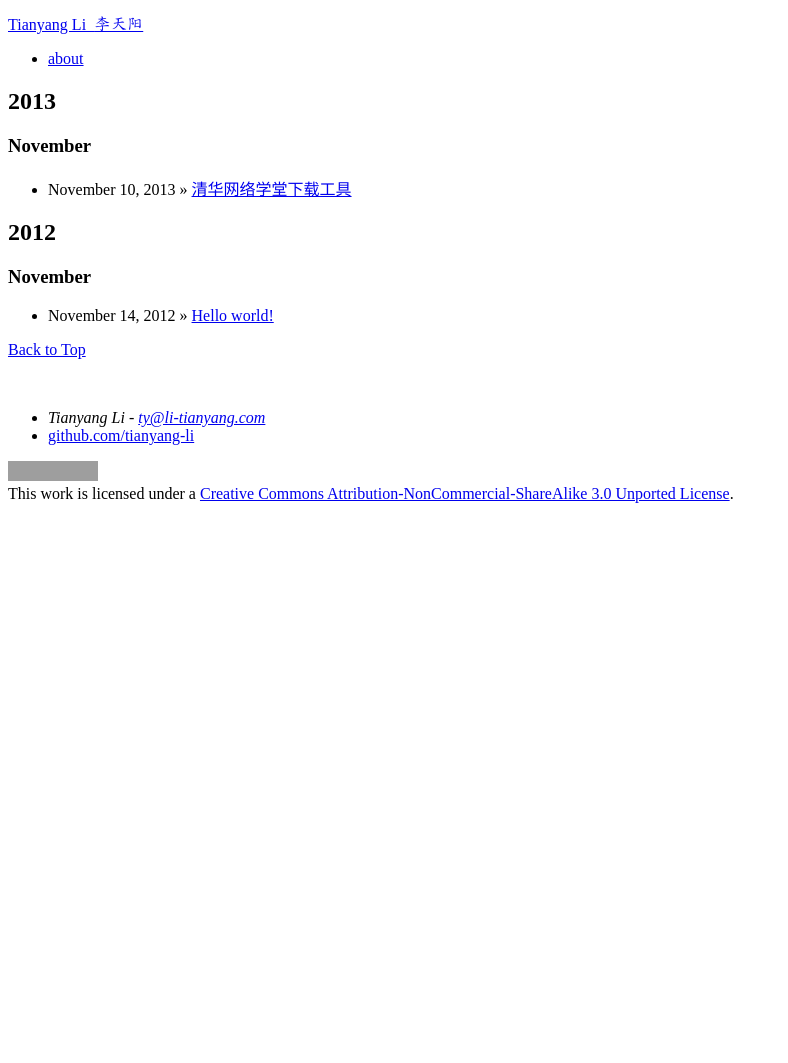
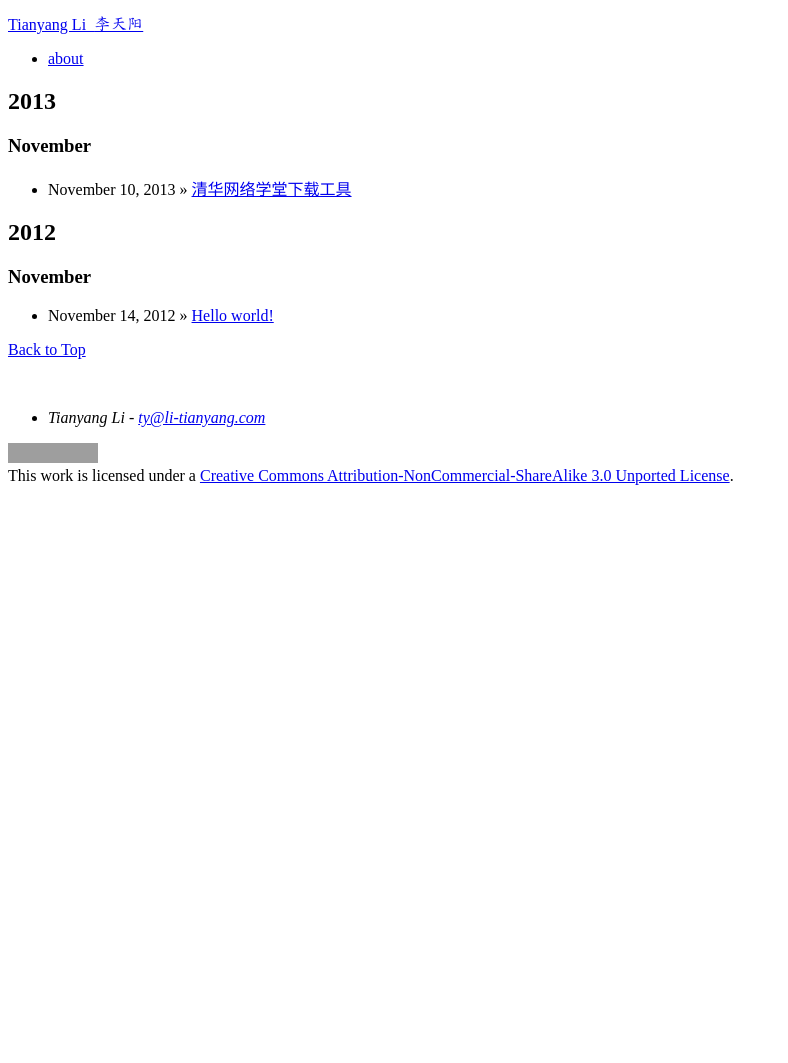
Before and after one commit to li-tianyang/li-tianyang.github.com, a Jekyll site: the page built from blog.html, in a window 1280 px wide. Shown: the whole page, without its empty margins (0-788 px from the left). Built offline with Jekyll 4.4.1, drawn with Linux system fonts in a browser that asks for light colours; grey boxes are pictures that could not be loaded.

Commit message:
don't display github link

```diff
--- a/_includes/themes/the-minimum/default.html
+++ b/_includes/themes/the-minimum/default.html
@@ -57,7 +57,7 @@
                     <ul>
                         <li class="contact"><address><span class="author fn n">{{ site.author.name }}</span> - <span class="fn email">{{ site.author.email }}</span></address></li>
                         <!-- <li class="pgp"><a href="https://keybase.io/lty">PGP</a></li> -->
-                        <li class="github"><a href="http://github.com/{{ site.author.github }}/" rel="me">github.com/{{ site.author.github }}</a></li>
+                        <li class="github" style="display:none"><a href="http://github.com/{{ site.author.github }}/" rel="me">github.com/{{ site.author.github }}</a></li>
                         <li class="google code" style="display:none"><a href="http://code.google.com/u/110018392074580440969/" rel="me">code.google.com/u/110018392074580440969</a></li>
                     </ul>
                 </div><!-- misc -->
```
